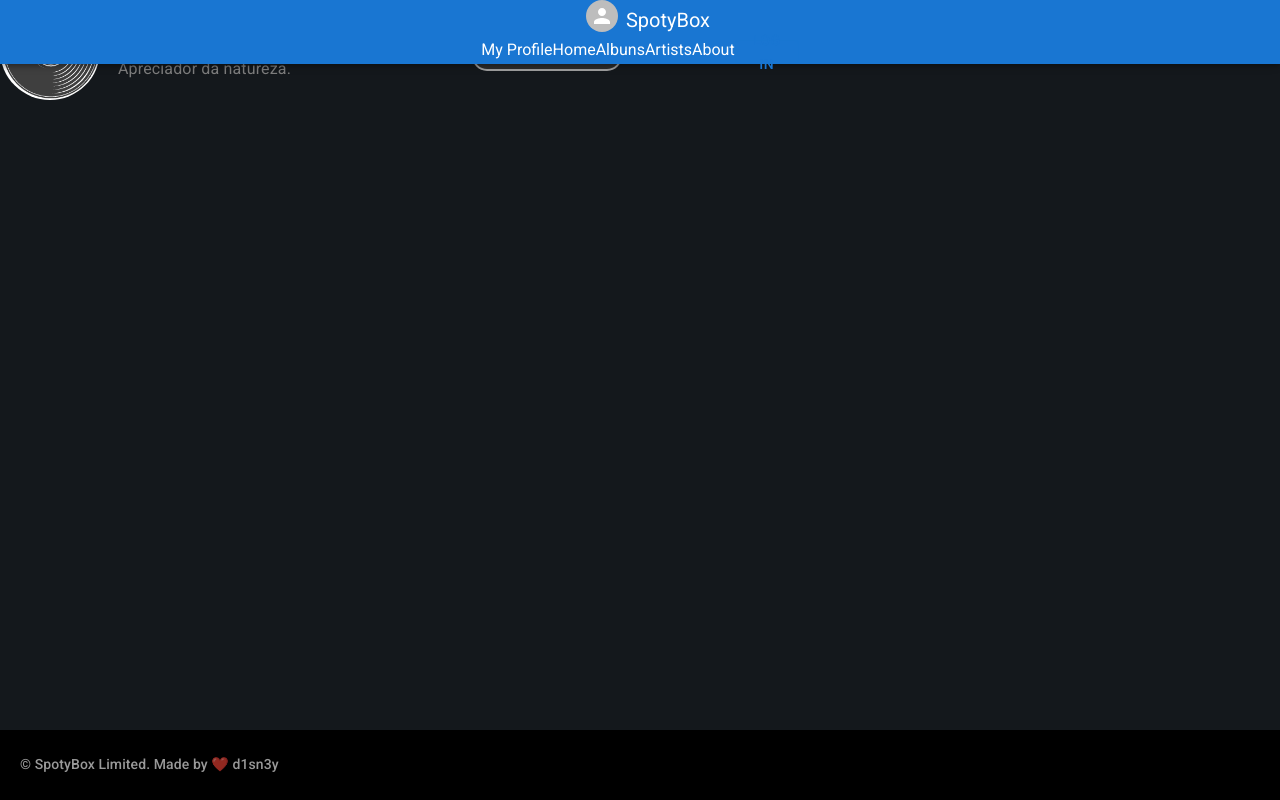
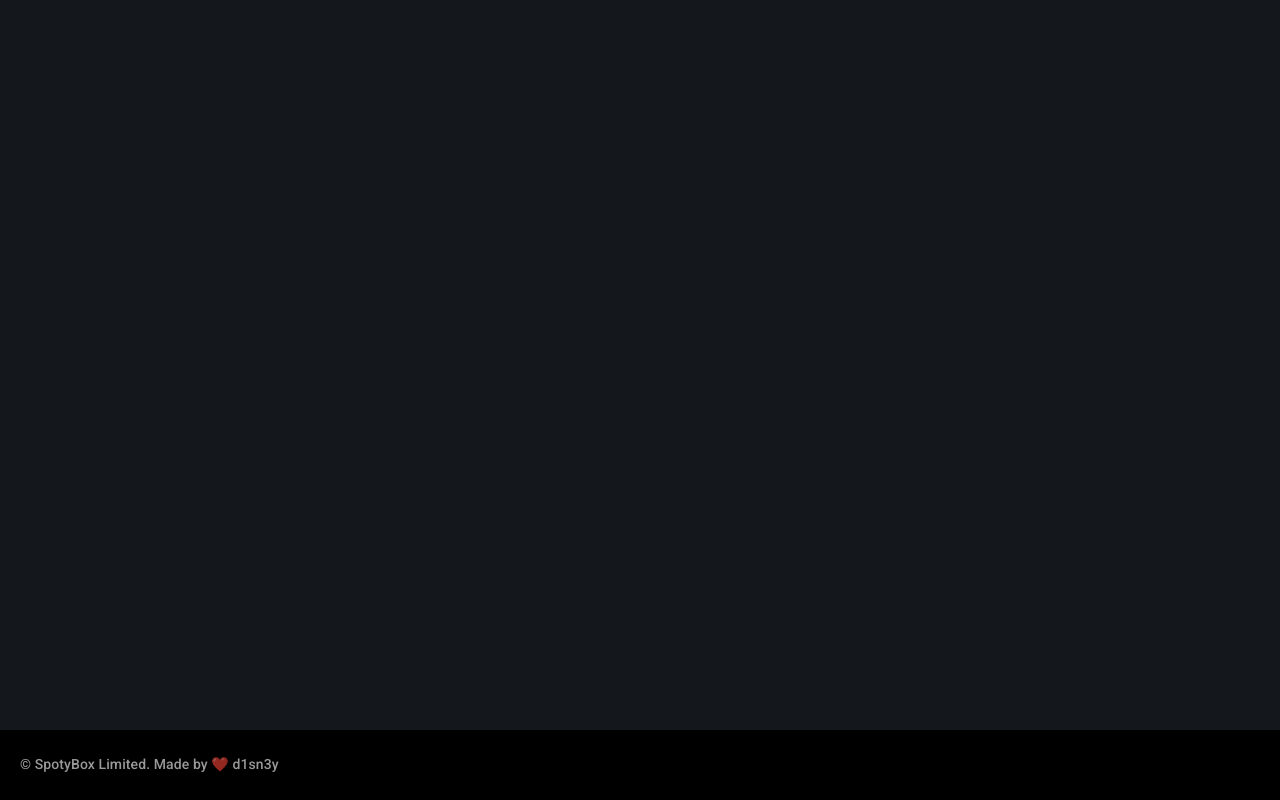
Before and after one commit to cabral2/spotybox-front, a Next.js app: page / in a window 1280 px wide. Built offline with nearby package versions, Linux system fonts and the light colour scheme; a web font is replaced by a local one.

Commit message:
Fix details

```diff
--- a/src/components/user-card/index.js
+++ b/src/components/user-card/index.js
@@ -6,7 +6,7 @@ import Typography from '@mui/material/Typography';
 import Box from '@mui/material/Box';
 import { makeStyles } from "@mui/styles";
 
-import defaultProfile from './profile-1.jpg';
+import defaultProfile from '../../assets/pictures/profile-1.jpg';
 import ButtonSpoty from "../button";
 
 const useStyles = makeStyles({
--- a/src/pages/index.js
+++ b/src/pages/index.js
@@ -3,9 +3,7 @@ import Image from "next/image";
 import { makeStyles } from "@mui/styles";
 
 import Footer from "../components/footer";
-import AlbumCard from "../components/spot-album-card/albumCard";
-import UserCard from "../components/user-card";
-import CustomAppBar from "../components/CustomAppBar/CustomAppBar";
+//import CustomAppBar from "../components/CustomAppBar/CustomAppBar";
 
 const useStyles = makeStyles({});
 
@@ -14,13 +12,7 @@ export default function Home() {
 
   return (
     <div>
-      <CustomAppBar />
-      <UserCard
-        name="Davi Emediato"
-        location="Belo Horizonte - MG"
-        description="Apreciador  da natureza."
-        unfollow
-      />
+      {/* <CustomAppBar /> */}
       <Footer />
     </div>
   );
```
Also changed, not shown: src/assets/pictures/profile-1.jpg (renamed from src/components/user-card/profile-1.jpg).
